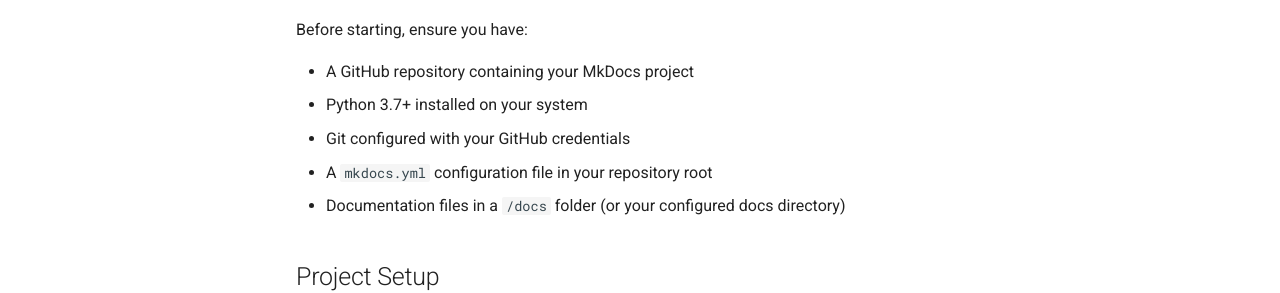
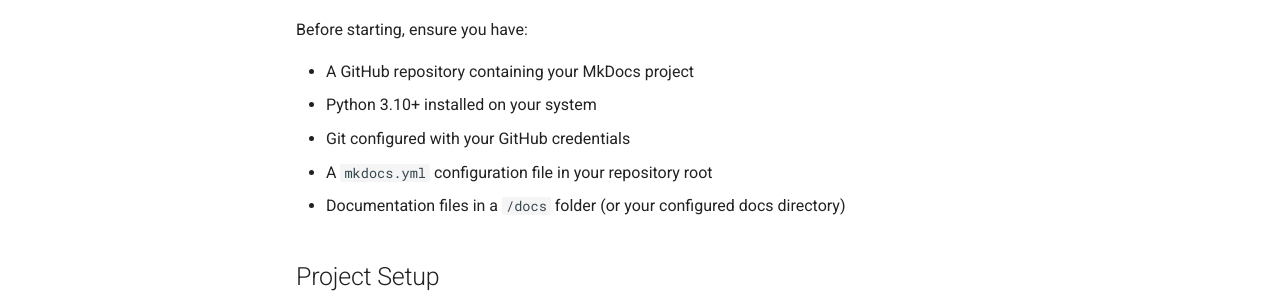
Before and after one commit to syntax-scribe/syntax-scribe-docs, an MkDocs documentation site: the page built from docs/guides/mkdocs-deploy-guide.md, in a window 1280 px wide and 900 px high. Shown: the part 327-620 px from the top of the window. Built offline with MkDocs 1.6.1 and Material for MkDocs 9.7.7, drawn with Linux system fonts in a browser that asks for light colours; comment, search, counter and statistics services are not loaded.

Commit message:
python 3.10 required

```diff
--- a/docs/guides/mkdocs-deploy-guide.md
+++ b/docs/guides/mkdocs-deploy-guide.md
@@ -7,7 +7,7 @@ A step-by-step guide to get your MkDocs documentation site hosted on GitHub Page
 Before starting, ensure you have:
 
 - A GitHub repository containing your MkDocs project
-- Python 3.7+ installed on your system
+- Python 3.10+ installed on your system
 - Git configured with your GitHub credentials
 - A `mkdocs.yml` configuration file in your repository root
 - Documentation files in a `/docs` folder (or your configured docs directory)
```
